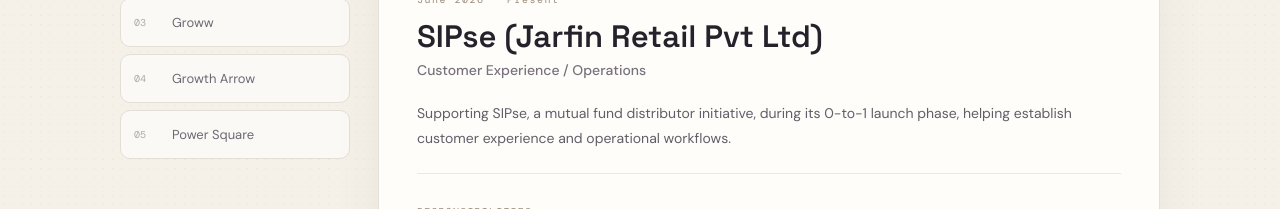
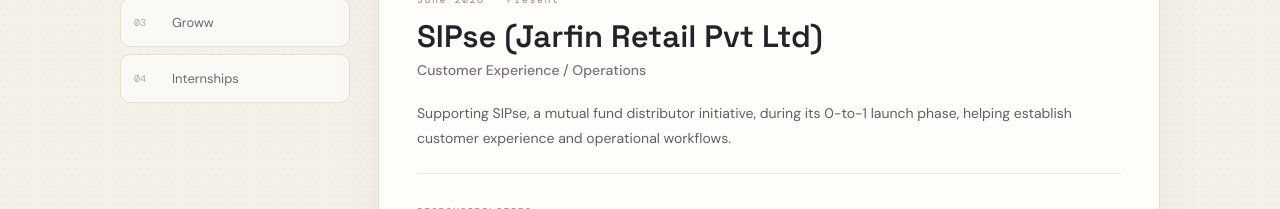
Before and after one commit to saqibmojeeb/saqib-portfolio, a React (Vite) app: page /work in a window 1280 px wide. Shown: the part 385-594 px from the top of the page. Built offline with nearby package versions, Linux system fonts and the light colour scheme.

Commit message:
Combine internships into one section

```diff
--- a/src/data/workExperience.ts
+++ b/src/data/workExperience.ts
@@ -64,38 +64,22 @@
   ]
 },
 
+
 {
-  id: "growth-arrow",
-  tab: "Growth Arrow",
-  organization: "Growth Arrow",
-  role: "Finance Intern",
-  dates: "May 2021 – June 2021",
+  id: "internships",
+  tab: "Internships",
+  organization: "Internships",
+  role: "Finance, Marketing & Sales",
+  dates: "April 2019 – June 2021",
   overview:
-    "Worked on financial research, sector analysis, and investment modelling to support valuation and investment decisions.",
+    "Completed internships across finance, marketing, and sales, gaining experience in financial research, data analysis, financial modelling, and market research.",
   responsibilities: [
-    "Produced sector reports and investment memos through research and data aggregation using Microsoft Excel and Word.",
-    "Analyzed market trends and company financials to support investment recommendations.",
-    "Created financial models for valuation analysis and capital allocation decisions."
+    "Growth Arrow | Finance Intern (May 2021 – June 2021): Produced sector reports and investment memos using Microsoft Excel and Word, analyzed market trends and company financials, and created financial models for valuation and capital allocation decisions.",
+    "Power Square India Pvt. Ltd. | Marketing and Sales Intern (April 2019 – May 2019): Developed marketing collateral, coordinated outreach activities, analyzed customer feedback and sales data, and prepared reports on market trends and competitor activities."
   ],
   contributions: [
-    "Supported investment analysis by consolidating financial data, evaluating market trends, and modelling potential investment outcomes."
-  ]
-},
-{
-  id: "power-square",
-  tab: "Power Square",
-  organization: "Power Square India Pvt. Ltd.",
-  role: "Marketing and Sales Intern",
-  dates: "April 2019 – May 2019",
-  overview:
-    "Supported marketing and sales initiatives through promotional activities, customer feedback analysis, and market research.",
-  responsibilities: [
-    "Contributed to marketing collateral development and coordinated outreach activities to increase brand engagement.",
-    "Analyzed customer feedback and sales data to identify patterns and refine promotional strategies.",
-    "Prepared reports on market trends and competitor activities to support data-informed business decisions."
-  ],
-  contributions: [
-    "Supported promotional strategy improvements through customer and sales data analysis."
+    "Supported investment analysis through financial research, data aggregation, and valuation modelling at Growth Arrow.",
+    "Supported promotional strategy improvements and data-informed business decisions through customer, sales, and market analysis at Power Square India Pvt. Ltd."
   ]
  }
 ];
```
